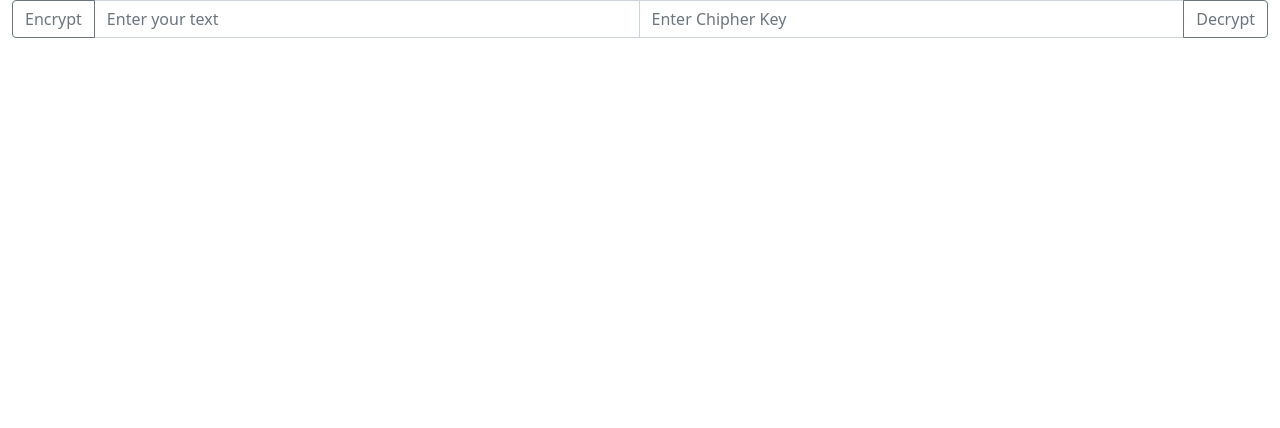
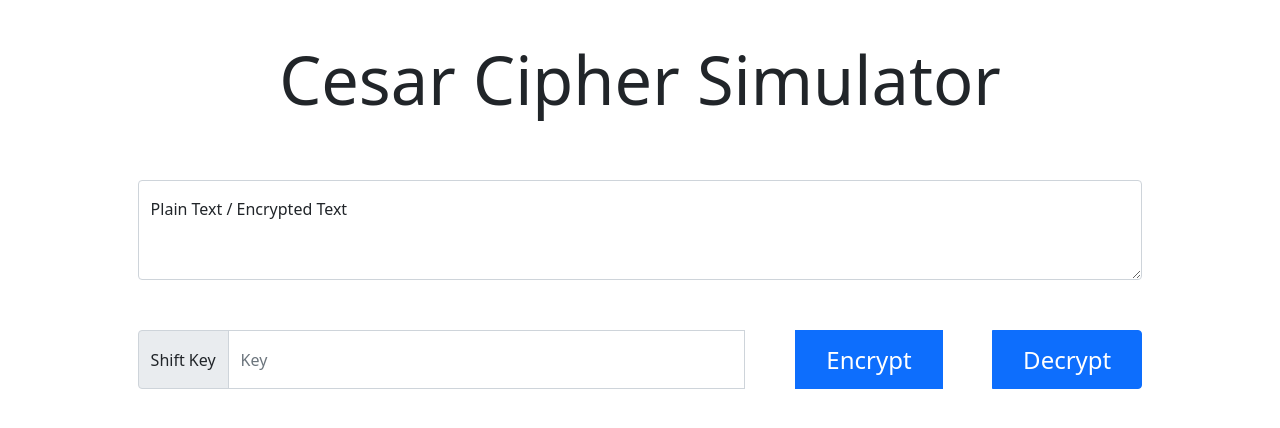
Before and after one commit to infoyashpanchal/Cesar-Chipher-Simulator, a Django app: page / in a window 1280 px wide. Shown: the top 428 px of the page. Run offline with Django 3.2, Linux system fonts and the light colour scheme.

Commit message:
project completed

```diff
--- a/CCproject/CCproject/urls.py
+++ b/CCproject/CCproject/urls.py
@@ -14,9 +14,10 @@ Including another URLconf
     2. Add a URL to urlpatterns:  path('blog/', include('blog.urls'))
 """
 from django.contrib import admin
-from django.urls import path, include
+from django.urls import path
+from CCsimulator.views import home
 
 urlpatterns = [
     path('admin/', admin.site.urls),
-    path('', include('CCsimulator.urls')),
+    path('', home),
 ]
--- a/CCproject/CCsimulator/templates/home.html
+++ b/CCproject/CCsimulator/templates/home.html
@@ -9,16 +9,93 @@
 	<script src="https://cdn.jsdelivr.net/npm/@popperjs/core@2.9.2/dist/umd/popper.min.js" integrity="sha384-IQsoLXl5PILFhosVNubq5LC7Qb9DXgDA9i+tQ8Zj3iwWAwPtgFTxbJ8NT4GN1R8p" crossorigin="anonymous"></script>
 	<script src="https://cdn.jsdelivr.net/npm/bootstrap@5.0.0/dist/js/bootstrap.min.js" integrity="sha384-lpyLfhYuitXl2zRZ5Bn2fqnhNAKOAaM/0Kr9laMspuaMiZfGmfwRNFh8HlMy49eQ" crossorigin="anonymous"></script>
   	<style>
+		  .output tr td{
+			  text-align: center;
+			  text-decoration: solid;
+			  font-size: 50pt;
+			  font-family: 'Segoe UI', Tahoma, Geneva, Verdana, sans-serif;
+		  }
   	</style>
   </head>
   <body>
   	<div class="container-fluid">
 
-		<div class="input-group">
-		  <button class="btn btn-outline-secondary" type="button">Encrypt</button>
-		  <input type="text" class="form-control" placeholder="Enter your text" aria-label="Text">
-		  <input type="text" class="form-control" placeholder="Enter Chipher Key" aria-label="Key">
-		  <button class="btn btn-outline-secondary" type="button">Decrypt</button>
+		<div style="text-align: center; margin: 30px;" >
+			<p1 style="font-size: 50pt;" >Cesar Cipher Simulator</p1>
+		</div>
+
+		<form method="POST">
+		{% csrf_token %}
+			<div class="form-floating" style="margin: 4% 10%;">
+				<textarea class="form-control" placeholder="Enter your text here!" name="text" style="height: 100px;"></textarea>
+				<label for="text">Plain Text / Encrypted Text</label>
+			</div>
+			<div class="form-floating" style="margin: 4% 10%;">
+				<div class="input-group flex-nowrap">
+					<span class="input-group-text" id="addon-wrapping">Shift Key</span>
+					<input  type="number" class="form-control" placeholder="Key" name="key">
+					<button style="margin: 0 5%; padding: 1% 3%; font-size: x-large;" class="btn btn-primary" type="submit" name="encrypt">Encrypt</button>
+					<button style="padding: 1% 3%; font-size: x-large;"  class="btn btn-primary" type="submit" name="decrypt">Decrypt</button>
+				</div>
+			</div>
+		</form>
+
+		<div class="ouput" style="margin: 0% 10%;">
+			{% if output == 'encrypt' %}
+				<table>
+					<tr>
+						<td>
+							Plain Text
+						</td>
+						<td>
+							:&emsp;{{ text }}
+						</td>
+					</tr>
+					<tr>
+						<td>
+							Key
+						</td>
+						<td>
+							:&emsp;{{ key }}
+						</td>
+					</tr>
+					<tr>
+						<td>
+							Encrypted Text
+						</td>
+						<td>
+							:&emsp;{{ result }}
+						</td>
+					</tr>
+				</table>
+			{% elif output == 'decrypt' %}
+				<table>
+					<tr>
+						<td>
+							Encrypted Text
+						</td>
+						<td>
+							:&emsp;{{ text }}
+						</td>
+					</tr>
+					<tr>
+						<td>
+							Key
+						</td>
+						<td>
+							:&emsp;{{ key }}
+						</td>
+					</tr>
+					<tr>
+						<td>
+							Decrypted Text
+						</td>
+						<td>
+							:&emsp;{{ result }}
+						</td>
+					</tr>
+				</table>
+			{% endif %}
 		</div>
 
   	</div>
--- a/CCproject/CCsimulator/urls.py
+++ /dev/null
@@ -1,8 +0,0 @@
-from django.urls import path
-from .views import home
-
-urlpatterns = [
-    path('', home),
-    #path('decrypt/', decrypt),
-    #path('encrypt/', encrypt),
-]
--- a/CCproject/CCsimulator/views.py
+++ b/CCproject/CCsimulator/views.py
@@ -1,5 +1,39 @@
 from django.shortcuts import render
-import requests
 
 def home(request):
-	return render(request, "home.html")
+	if request.method == "POST" and 'encrypt' in request.POST:
+		message = request.POST.get('text')
+		print(type(message))
+		key = int(request.POST.get("key"))
+		print(type(key))
+		encrypted_message = ""
+
+		for letter in message:
+			if (letter.isalpha()):
+				if (letter.isupper()):
+					encrypted_message += chr((ord(letter) +key -65)%26 +65)
+				elif (letter.islower()):
+					encrypted_message += chr((ord(letter) +key -97)%26 +97)
+			else:
+				encrypted_message += letter
+		return render(request, "home.html", {'output': 'encrypt', 'text': message, 'key': key, 'result': encrypted_message})
+
+	elif request.method == "POST" and 'decrypt' in request.POST:
+		encrypted_message = request.POST.get('text')
+		print(type(encrypted_message))
+		key = int(request.POST.get("key"))
+		print(type(key))
+		decrypted_message = ""
+
+		for letter in encrypted_message:
+			if (letter.isalpha()):
+				if (letter.isupper()):
+					decrypted_message += chr((ord(letter) -key -65)%26 +65)
+				elif (letter.islower()):
+					decrypted_message += chr((ord(letter) -key -97)%26 +97)
+			else:
+				decrypted_message += letter
+		return render(request, "home.html", {'output': 'decrypt', 'text': encrypted_message, 'key': key, 'result': decrypted_message})
+
+	else:
+		return render(request, "home.html")
```
